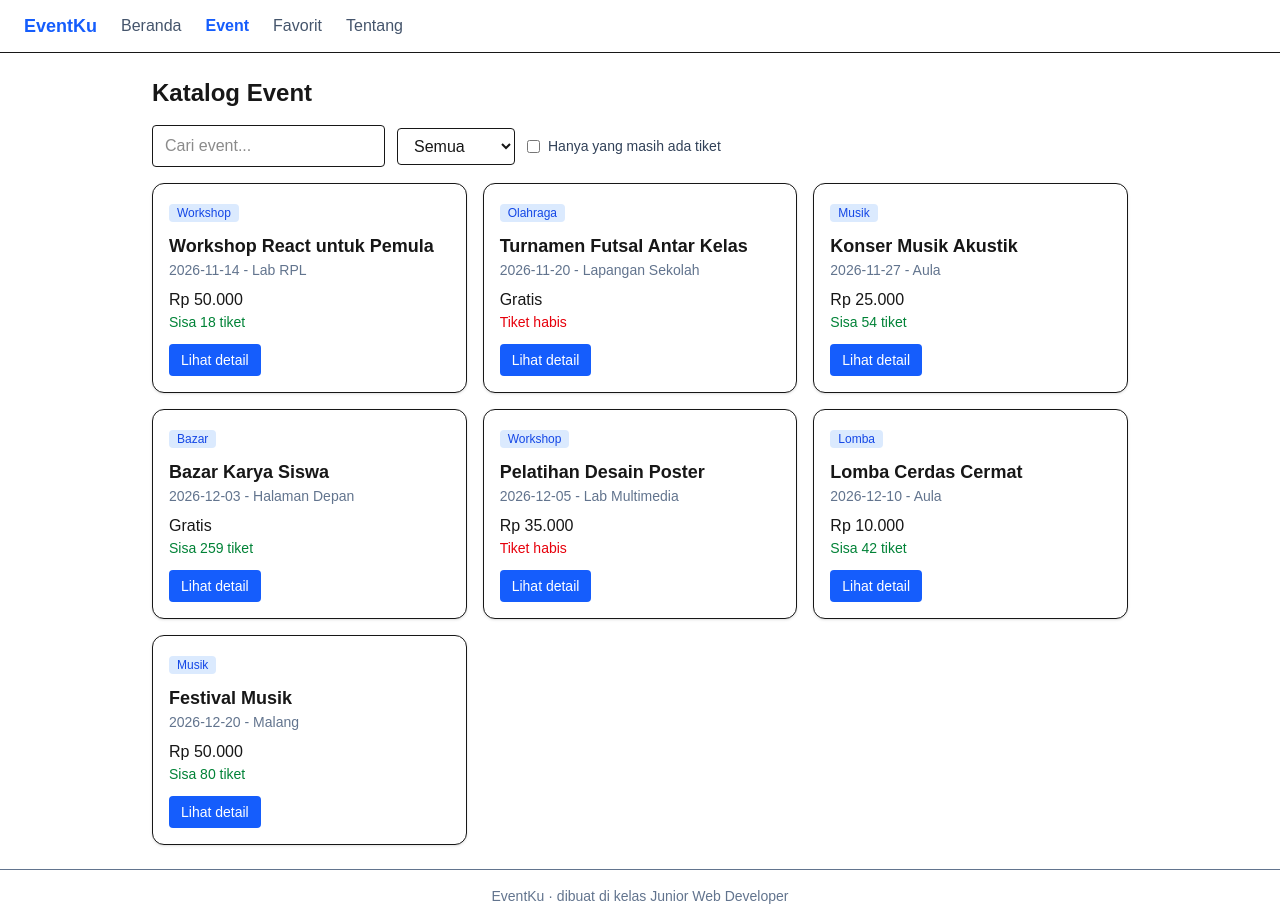
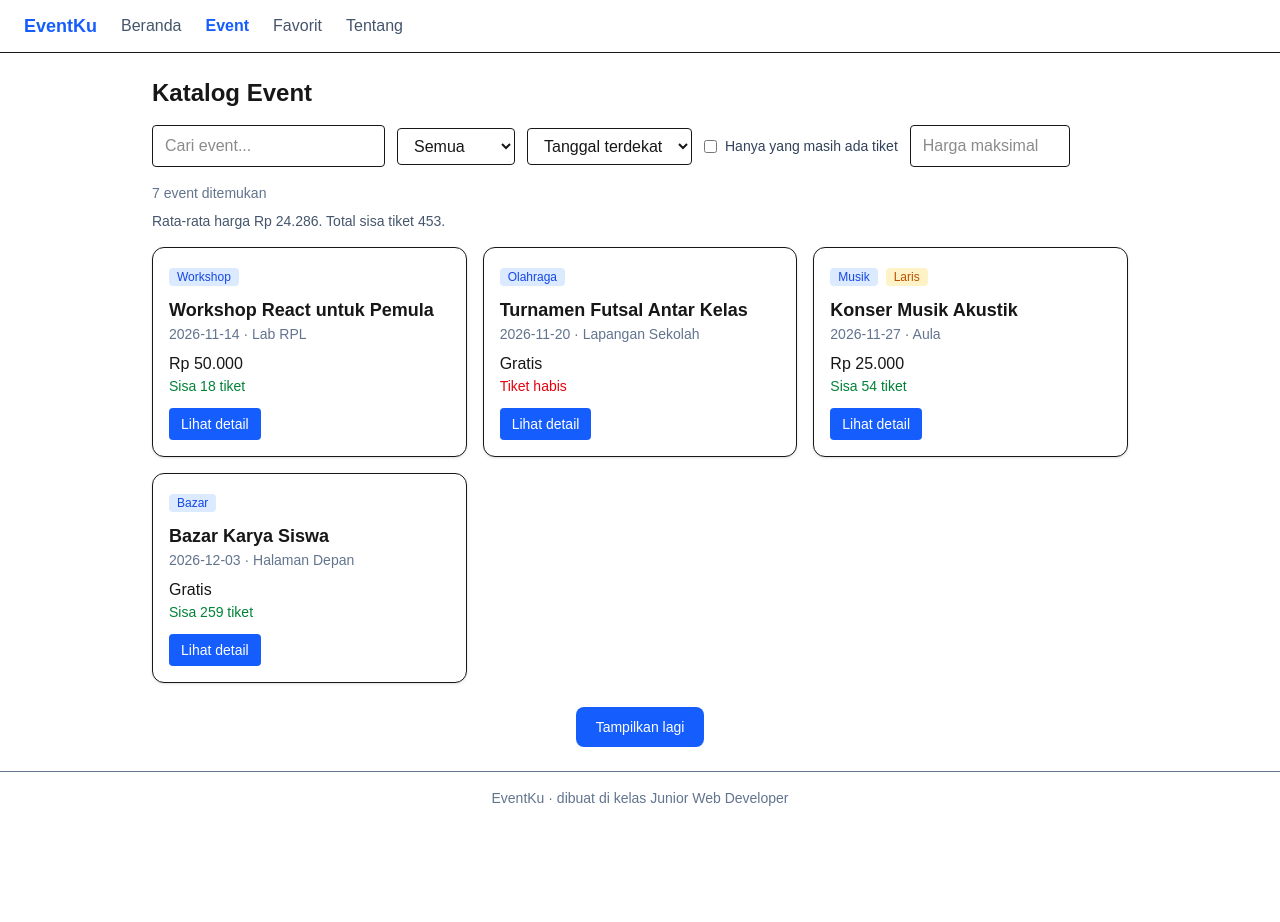
Before and after one commit to deviputrirpl1/latihan-nextjs, a Next.js app: page /event in a window 1280 px wide. After the commit the page ends 824 px from the top, so only its background shows below. Built offline with nearby package versions, Linux system fonts and the light colour scheme.

Commit message:
selesai urutkan dan beri label misi 10

```diff
--- /dev/null
+++ b/app/api/events/[id]/route.ts
@@ -0,0 +1,19 @@
+import { NextResponse } from "next/server";
+import { events } from "@/data/events";
+
+export async function GET(
+  request: Request,
+  { params }: { params: { id: string } }
+) {
+  const resolvedParams = await params;
+  const event = events.find((e) => e.id === Number(resolvedParams.id));
+
+  if (!event) {
+    return NextResponse.json(
+      { pesan: "Event tidak ditemukan" },
+      { status: 404 }
+    );
+  }
+
+  return NextResponse.json(event);
+}
--- a/app/event/[id]/page.tsx
+++ b/app/event/[id]/page.tsx
@@ -1,21 +1,29 @@
+
 import { notFound } from "next/navigation";
-import Link from "next/link"; // <-- 1. Impor Link dari next/link
+import Link from "next/link";
 import { events, rupiah } from "@/data/events";
 import FormPesan from "@/components/FormPesan";
 import TombolFavorit from "@/components/TombolFavorit";
 
-export default async function Detail({ params }: PageProps<"/event/[id]">) {
+export default async function Detail({
+  params,
+}: PageProps<"/event/[id]">) {
   const { id } = await params;
   const event = events.find((e) => e.id === Number(id));
+
   if (!event) notFound();
 
   const sisa = event.kuota - event.terisi;
+
+  const eventTerkait = events.filter(
+    (e) => e.kategori === event.kategori && e.id !== event.id
+  );
+
   return (
     <article className="rounded-xl border bg-white p-6">
-      {/* 2. Tambahkan tombol / teks tautan kembali ke katalog di bagian atas */}
       <Link
         href="/event"
-        className="text-blue-600 underline text-sm inline-block mb-4"
+        className="mb-4 inline-block text-sm text-blue-600 underline"
       >
         ← Kembali ke katalog
       </Link>
@@ -23,17 +31,70 @@ export default async function Detail({ params }: PageProps<"/event/[id]">) {
       <span className="block w-max rounded bg-blue-100 px-2 py-0.5 text-xs text-blue-700">
         {event.kategori}
       </span>
-      <h1 className="mt-2 text-3xl font-bold">{event.judul}</h1>
+
+      <h1 className="mt-2 text-3xl font-bold">
+        {event.judul}
+      </h1>
+
       <p className="mt-1 text-slate-500">
         {event.tanggal} · {event.lokasi}
       </p>
-      <p className="mt-4 text-xl font-semibold">{rupiah(event.harga)}</p>
+
+      <p className="mt-4 text-xl font-semibold">
+        {rupiah(event.harga)}
+      </p>
+
       <p className="text-slate-600">
         Sisa {sisa} dari {event.kuota} tiket
       </p>
 
       <TombolFavorit id={event.id} />
+
       <FormPesan event={event} />
+
+      <section className="mt-8 border-t pt-6">
+        <h2 className="mb-4 text-xl font-bold">
+          Event Terkait
+        </h2>
+
+        {eventTerkait.length === 0 ? (
+          <p className="text-slate-500">
+            Belum ada event terkait.
+          </p>
+        ) : (
+          <div className="grid gap-4 sm:grid-cols-2 lg:grid-cols-3">
+            {eventTerkait.map((e) => (
+              <div
+                key={e.id}
+                className="rounded-lg border p-4"
+              >
+                <span className="rounded bg-blue-100 px-2 py-1 text-xs text-blue-700">
+                  {e.kategori}
+                </span>
+
+                <h3 className="mt-2 font-semibold">
+                  {e.judul}
+                </h3>
+
+                <p className="mt-1 text-sm text-slate-500">
+                  {e.tanggal} · {e.lokasi}
+                </p>
+
+                <p className="mt-2 font-medium">
+                  {rupiah(e.harga)}
+                </p>
+
+                <Link
+                  href={`/event/${e.id}`}
+                  className="mt-3 inline-block rounded bg-blue-600 px-3 py-2 text-sm text-white hover:bg-blue-700"
+                >
+                  Lihat detail
+                </Link>
+              </div>
+            ))}
+          </div>
+        )}
+      </section>
     </article>
   );
 }
--- a/components/KartuEvent.tsx
+++ b/components/KartuEvent.tsx
@@ -3,14 +3,21 @@ import { rupiah, type Event } from "@/data/events";
 
 export default function KartuEvent({ event }: { event: Event }) {
   const sisa = event.kuota - event.terisi;
+  const laris = sisa > 0 && event.terisi / event.kuota >= 0.5;
+
   return (
     <div className="rounded-xl border bg-white p-4 shadow-sm">
       <span className="rounded bg-blue-100 px-2 py-0.5 text-xs text-blue-700">
         {event.kategori}
       </span>
+      {laris && (
+        <span className="ml-2 rounded bg-amber-100 px-2 py-0.5 text-xs font-medium text-amber-700">
+          Laris
+        </span>
+      )}
       <h3 className="mt-2 text-lg font-semibold">{event.judul}</h3>
       <p className="text-sm text-slate-500">
-        {event.tanggal} - {event.lokasi}
+        {event.tanggal} · {event.lokasi}
       </p>
       <p className="mt-2 font-medium">{rupiah(event.harga)}</p>
       <p className={sisa === 0 ? "text-sm text-red-600" : "text-sm text-green-700"}>
--- a/components/KatalogInteraktif.tsx
+++ b/components/KatalogInteraktif.tsx
@@ -1,9 +1,10 @@
-
 "use client";
 
 import { useState } from "react";
 import type { Event } from "@/data/events";
+import { rupiah } from "@/data/events";
 import KartuEvent from "./KartuEvent";
+import KontrolKatalog from "./KontrolKatalog";
 
 export default function KatalogInteraktif({
   events,
@@ -12,7 +13,10 @@ export default function KatalogInteraktif({
 }) {
   const [cari, setCari] = useState("");
   const [kategori, setKategori] = useState("Semua");
+  const [urut, setUrut] = useState("tanggal");
+  const [jumlahTampil, setJumlahTampil] = useState(4);
   const [hanyaAdaTiket, setHanyaAdaTiket] = useState(false);
+  const [hargaMaksimal, setHargaMaksimal] = useState("");
 
   const daftarKategori = [
     "Semua",
@@ -20,7 +24,7 @@ export default function KatalogInteraktif({
   ];
 
   const hasil = events.filter((e) => {
-    const cocokJudul = (e.judul || "")
+    const cocokJudul = e.judul
       .toLowerCase()
       .includes(cari.toLowerCase());
 
@@ -28,70 +32,90 @@ export default function KatalogInteraktif({
       kategori === "Semua" || e.kategori === kategori;
 
     const tersedia = e.kuota - e.terisi > 0;
+    const cocokTiket = !hanyaAdaTiket || tersedia;
 
-    return (
-      cocokJudul &&
-      cocokKategori &&
-      (!hanyaAdaTiket || tersedia)
-    );
+    const cocokHarga =
+      hargaMaksimal === "" ||
+      e.harga <= Number(hargaMaksimal);
+
+    return cocokJudul && cocokKategori && cocokTiket && cocokHarga;
   });
+
+  const tersusun = [...hasil].sort((a, b) => {
+    if (urut === "murah") return a.harga - b.harga;
+    if (urut === "mahal") return b.harga - a.harga;
+    if (urut === "nama") return a.judul.localeCompare(b.judul);
+    return a.tanggal.localeCompare(b.tanggal);
+  });
+
+  const rataRataHarga =
+    tersusun.length > 0
+      ? tersusun.reduce((total, e) => total + e.harga, 0) /
+        tersusun.length
+      : 0;
+
+  const totalSisaTiket = tersusun.reduce(
+    (total, e) => total + (e.kuota - e.terisi),
+    0
+  );
+
+  const eventTampil = tersusun.slice(0, jumlahTampil);
+
+  function resetTampilan() {
+    setJumlahTampil(4);
+  }
 
   return (
     <div>
-      <div className="mb-4 flex flex-wrap items-center gap-3">
-        <input
-          type="text"
-          value={cari}
-          onChange={(e) =>
-            setCari(
-              (e.target as unknown as { value: string }).value
-            )
-          }
-          placeholder="Cari event..."
-          className="rounded border bg-white px-3 py-2"
-        />
+      <KontrolKatalog
+        cari={cari}
+        setCari={setCari}
+        kategori={kategori}
+        setKategori={setKategori}
+        daftarKategori={daftarKategori}
+        urut={urut}
+        setUrut={setUrut}
+        hanyaAdaTiket={hanyaAdaTiket}
+        setHanyaAdaTiket={setHanyaAdaTiket}
+        hargaMaksimal={hargaMaksimal}
+        setHargaMaksimal={setHargaMaksimal}
+        resetTampilan={resetTampilan}
+      />
 
-        <select
-          value={kategori}
-          onChange={(e) =>
-            setKategori(
-              (e.target as unknown as { value: string }).value
-            )
-          }
-          className="rounded border bg-white px-3 py-2"
-        >
-          {daftarKategori.map((k) => (
-            <option key={k} value={k}>
-              {k}
-            </option>
-          ))}
-        </select>
+      <p className="mb-2 text-sm text-slate-500">
+        {tersusun.length} event ditemukan
+      </p>
 
-        <label className="flex items-center gap-2 text-sm text-slate-700 cursor-pointer">
-          <input
-            type="checkbox"
-            checked={hanyaAdaTiket}
-            onChange={(e) =>
-              setHanyaAdaTiket(
-                (e.target as unknown as { checked: boolean }).checked
-              )
-            }
-            className="rounded border-slate-300"
-          />
-          Hanya yang masih ada tiket
-        </label>
-      </div>
+      <p className="mb-4 text-sm text-slate-600">
+        Rata-rata harga {rupiah(Math.round(rataRataHarga))}.
+        Total sisa tiket {totalSisaTiket}.
+      </p>
 
-      {hasil.length === 0 ? (
+      {tersusun.length === 0 ? (
         <p className="text-slate-500">
           Tidak ada event yang cocok.
         </p>
       ) : (
-        <div className="grid gap-4 sm:grid-cols-2 lg:grid-cols-3">
-          {hasil.map((e) => (
-            <KartuEvent key={e.id} event={e} />
-          ))}
-        </div>
+        <>
+          <div className="grid gap-4 sm:grid-cols-2 lg:grid-cols-3">
+            {eventTampil.map((e) => (
+              <KartuEvent key={e.id} event={e} />
+            ))}
+          </div>
+
+          {jumlahTampil < tersusun.length && (
+            <div className="mt-6 text-center">
+              <button
+                onClick={() =>
+                  setJumlahTampil((sebelumnya) => sebelumnya + 4)
+                }
+                className="rounded-lg bg-blue-600 px-5 py-2.5 text-sm font-medium text-white hover:bg-blue-700"
+              >
+                Tampilkan lagi
+              </button>
+            </div>
+          )}
+        </>
       )}
     </div>
   );
--- /dev/null
+++ b/components/KontrolKatalog.tsx
@@ -0,0 +1,100 @@
+"use client";
+
+type Props = {
+  cari: string;
+  setCari: (val: string) => void;
+  kategori: string;
+  setKategori: (val: string) => void;
+  daftarKategori: string[];
+  urut: string;
+  setUrut: (val: string) => void;
+  hanyaAdaTiket: boolean;
+  setHanyaAdaTiket: (val: boolean) => void;
+  hargaMaksimal: string;
+  setHargaMaksimal: (val: string) => void;
+  resetTampilan: () => void;
+};
+
+export default function KontrolKatalog({
+  cari,
+  setCari,
+  kategori,
+  setKategori,
+  daftarKategori,
+  urut,
+  setUrut,
+  hanyaAdaTiket,
+  setHanyaAdaTiket,
+  hargaMaksimal,
+  setHargaMaksimal,
+  resetTampilan,
+}: Props) {
+  return (
+    <div className="mb-4 flex flex-wrap items-center gap-3">
+      <input
+        type="text"
+        value={cari}
+        onChange={(e: any) => {
+          setCari(e.target.value);
+          resetTampilan();
+        }}
+        placeholder="Cari event..."
+        className="rounded border bg-white px-3 py-2"
+      />
+
+      <select
+        value={kategori}
+        onChange={(e: any) => {
+          setKategori(e.target.value);
+          resetTampilan();
+        }}
+        className="rounded border bg-white px-3 py-2"
+      >
+        {daftarKategori.map((k) => (
+          <option key={k} value={k}>
+            {k}
+          </option>
+        ))}
+      </select>
+
+      <select
+        value={urut}
+        onChange={(e: any) => {
+          setUrut(e.target.value);
+          resetTampilan();
+        }}
+        className="rounded border bg-white px-3 py-2"
+      >
+        <option value="tanggal">Tanggal terdekat</option>
+        <option value="murah">Harga termurah</option>
+        <option value="mahal">Harga termahal</option>
+        <option value="nama">Nama A-Z</option>
+      </select>
+
+      <label className="flex cursor-pointer items-center gap-2 text-sm text-slate-700">
+        <input
+          type="checkbox"
+          checked={hanyaAdaTiket}
+          onChange={(e: any) => {
+            setHanyaAdaTiket(e.target.checked);
+            resetTampilan();
+          }}
+          className="rounded border-slate-300"
+        />
+        Hanya yang masih ada tiket
+      </label>
+
+      <input
+        type="number"
+        min="0"
+        value={hargaMaksimal}
+        onChange={(e: any) => {
+          setHargaMaksimal(e.target.value);
+          resetTampilan();
+        }}
+        placeholder="Harga maksimal"
+        className="w-40 rounded border bg-white px-3 py-2"
+      />
+    </div>
+  );
+}
```
